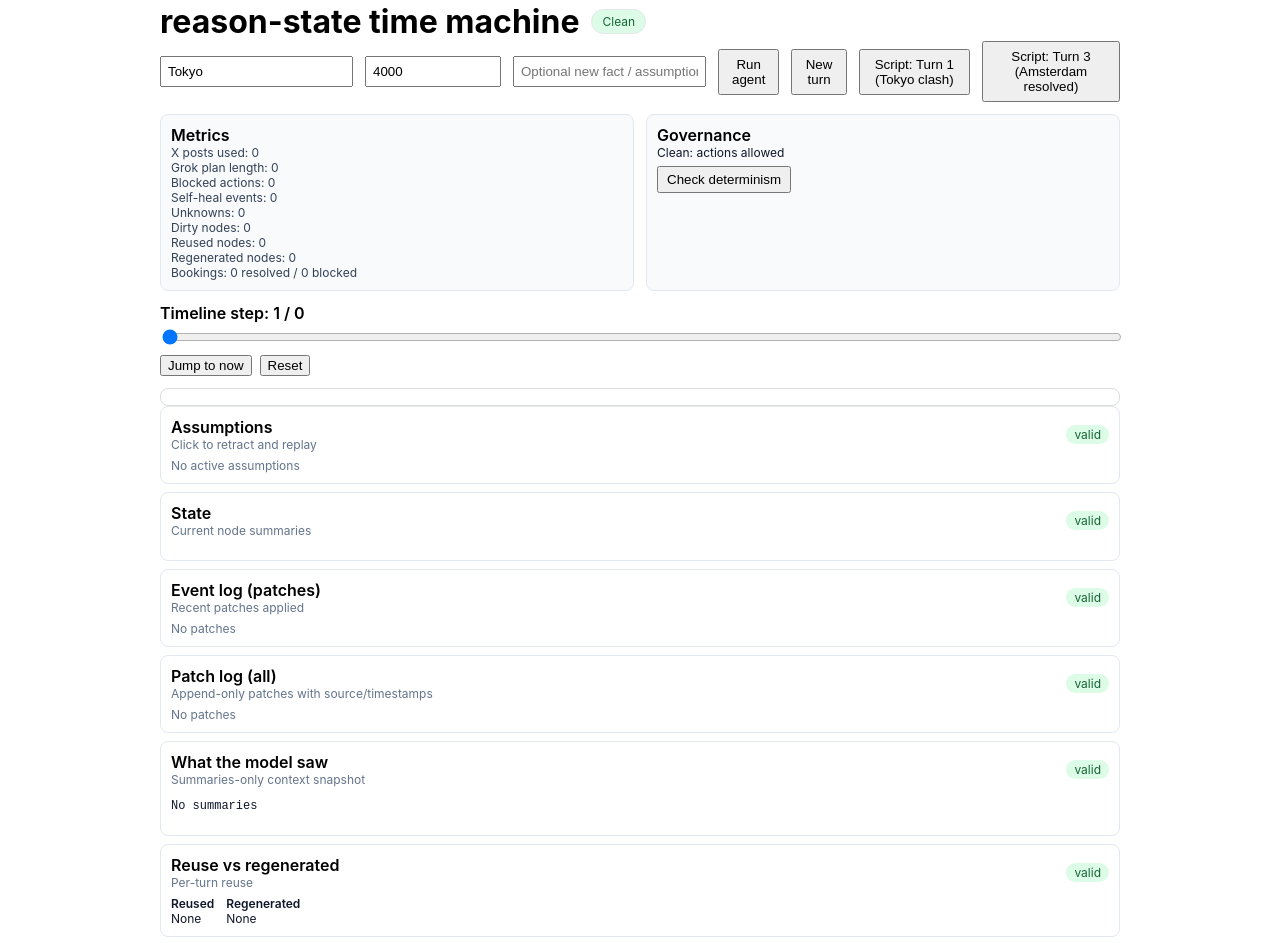
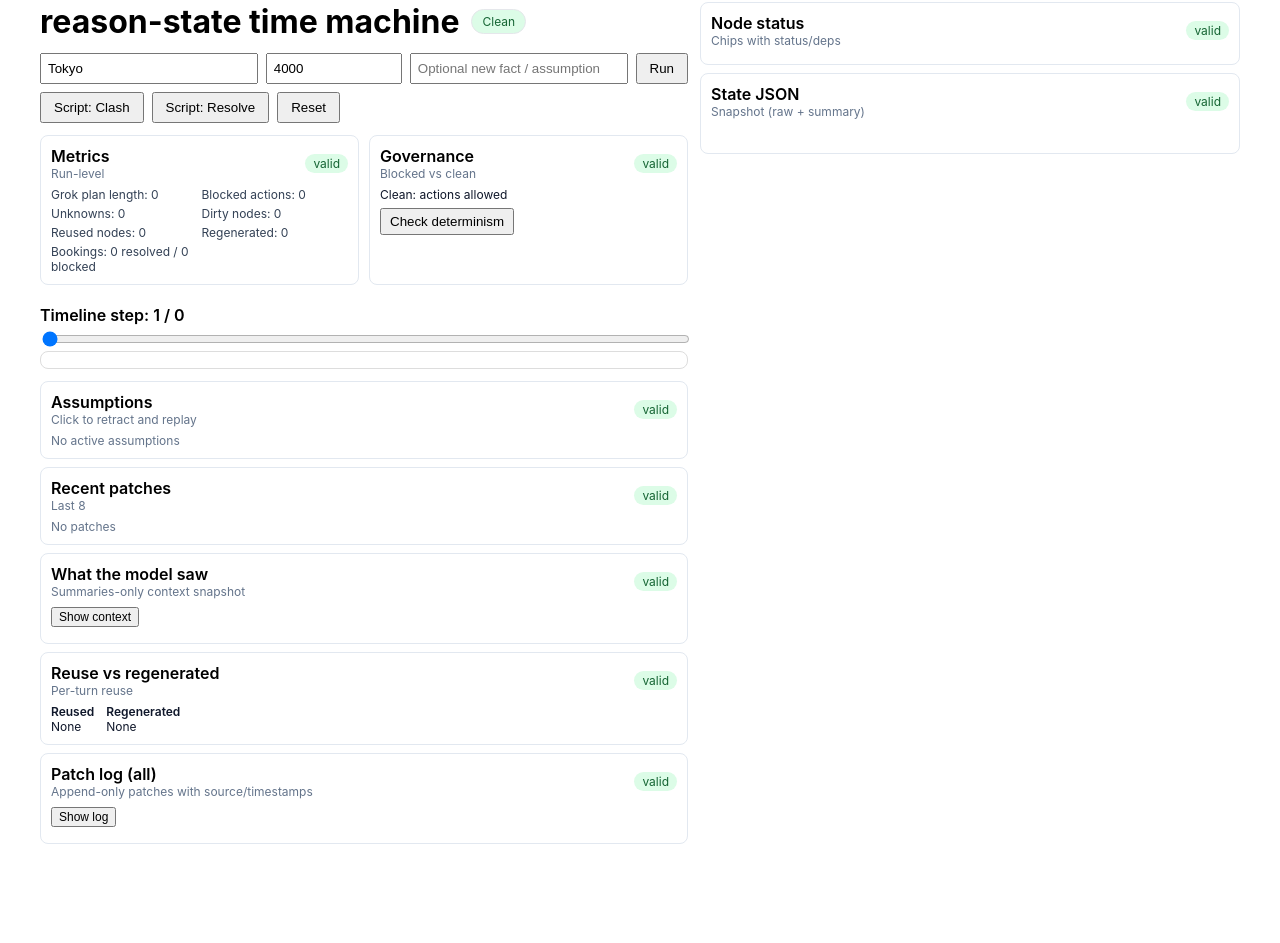
Before and after one commit to Mikebrown0409/reason-state, a React (Vite) app: page / in a window 1280 px wide. Shown: the part 22-965 px from the top of the page. After the commit the page ends 898 px from the top, so only its background shows below. Built offline with nearby package versions, Linux system fonts and the light colour scheme.

Commit message:
base + some UI changes. Shows engine better but not excellent

```diff
--- a/demo/DemoApp.tsx
+++ b/demo/DemoApp.tsx
@@ -4,28 +4,15 @@ import { AssumptionCard } from "../src/ui/AssumptionCard.js";
 import { ReasonState } from "../src/engine/ReasonState.js";
 import type { EchoState, Patch } from "../src/engine/types.js";
 import { runSimpleAgent as runDemoAgent } from "../examples/agents/simpleAgent.js";
+import { resetCalendarHolds } from "../src/tools/mockBooking.js";
 import confetti from "canvas-confetti";
 
 type HistoryEntry = { state: EchoState; label: string; idx: number };
-
-function diffNodes(prev?: EchoState, curr?: EchoState): string[] {
-  if (!prev || !curr) return [];
-  const changed: string[] = [];
-  const ids = new Set([...Object.keys(prev.raw), ...Object.keys(curr.raw)]);
-  ids.forEach((id) => {
-    const a = prev.raw[id];
-    const b = curr.raw[id];
-    if (JSON.stringify(a) !== JSON.stringify(b)) changed.push(id);
-  });
-  return changed;
-}
 
 export function DemoApp() {
   const [history, setHistory] = useState<HistoryEntry[]>([]);
   const [idx, setIdx] = useState(0);
   const current = history[idx] ?? history[history.length - 1];
-  const prev = history[idx - 1];
-  const changed = diffNodes(prev?.state, current?.state);
   const [plan, setPlan] = useState<string>("");
   const [planMeta, setPlanMeta] = useState<{ attempts?: number; lastError?: string; raw?: string }>();
   const [planMetaHistory, setPlanMetaHistory] = useState<Array<{ attempts?: number; lastError?: string; raw?: string; label?: string }>>(
@@ -35,7 +22,6 @@ export function DemoApp() {
   const [query, setQuery] = useState("Tokyo");
   const [budget, setBudget] = useState(4000);
   const [replayResult, setReplayResult] = useState<string>("");
-  const [turn, setTurn] = useState(1);
   const [factInput, setFactInput] = useState("");
   const [timeline, setTimeline] = useState<string[]>([]);
   const [reusedCount, setReusedCount] = useState(0);
@@ -45,10 +31,12 @@ export function DemoApp() {
   const [patchLog, setPatchLog] = useState<Patch[]>([]);
   const [blockedBookings, setBlockedBookings] = useState(0);
   const [resolvedBookings, setResolvedBookings] = useState(0);
+  const [showPatchLog, setShowPatchLog] = useState(false);
+  const [showModelContext, setShowModelContext] = useState(false);
   const scriptedSteps: Array<{ label: string; query: string; budget: number; startDate: string; endDate: string }> = [
     { label: "Turn 1: Tokyo (clash)", query: "Tokyo", budget: 4000, startDate: "2025-12-20", endDate: "2025-12-23" },
     { label: "Turn 2: Adjust", query: "Tokyo", budget: 4000, startDate: "2025-12-20", endDate: "2025-12-23" },
-    { label: "Turn 3: Amsterdam (resolved)", query: "Amsterdam", budget: 4500, startDate: "2026-01-10", endDate: "2026-01-15" }
+    { label: "Turn 3: Amsterdam (resolved)", query: "Amsterdam", budget: 4500, startDate: "2026-02-10", endDate: "2026-02-15" }
   ];
 
   const runLive = (opts?: { scriptedIndex?: number }) => {
@@ -68,7 +56,7 @@ export function DemoApp() {
       setPlanMeta(res.planMeta);
       setPlanMetaHistory(res.planMetaHistory ?? []);
       setEvents(res.events);
-      setTimeline((prev) => [...prev, `Turn ${turn}: ${res.events.join(" | ")}`]);
+      setTimeline((prev) => [...prev, `Turn ${res.history.length}: ${res.events.join(" | ")}`]);
       const allPatches = res.history.flatMap((h) => h.state.history ?? []);
       setPatchLog(allPatches);
       const bookings = Object.values(res.history[res.history.length - 1].state.raw ?? {}).filter((n) => n.type === "action");
@@ -137,10 +125,20 @@ export function DemoApp() {
     .map(([id, summary]) => `- ${id}: ${summary}`)
     .join("\n");
   const hasBlocked = blockedBookings > 0 || unknowns.length > 0 || dirtyNodes.length > 0;
+  const nodeChips = Object.values(current?.state.raw ?? {}).map((n) => ({
+    id: n.id,
+    type: n.type,
+    status: n.status ?? "open",
+    dirty: Boolean(n.dirty),
+    dependsOn: n.dependsOn ?? [],
+    temporalAfter: (n as any).temporalAfter ?? [],
+    temporalBefore: (n as any).temporalBefore ?? []
+  }));
 
   return (
-    <div style={{ maxWidth: 960, margin: "0 auto", fontFamily: "Inter, sans-serif", padding: 16 }}>
-      <div style={{ display: "flex", alignItems: "center", gap: 12 }}>
+    <div style={{ maxWidth: 1200, margin: "0 auto", fontFamily: "Inter, sans-serif", padding: 16, display: "grid", gridTemplateColumns: "1.2fr 1fr", gap: 12 }}>
+      <div>
+        <div style={{ display: "flex", alignItems: "center", gap: 12, marginBottom: 12 }}>
           <h1 style={{ margin: 0 }}>reason-state time machine</h1>
           <span
             style={{
@@ -156,8 +154,8 @@ export function DemoApp() {
           </span>
         </div>
 
-      <div style={{ display: "flex", gap: 12, marginBottom: 12, alignItems: "center" }}>
-        <input value={query} onChange={(e) => setQuery(e.target.value)} placeholder="Query" style={{ padding: 6, flex: 1 }} />
+        <div style={{ display: "flex", gap: 8, marginBottom: 12, alignItems: "center", flexWrap: "wrap" }}>
+          <input value={query} onChange={(e) => setQuery(e.target.value)} placeholder="Query" style={{ padding: 6, flex: 1, minWidth: 160 }} />
           <input
             type="number"
             value={budget}
@@ -169,64 +167,77 @@ export function DemoApp() {
             value={factInput}
             onChange={(e) => setFactInput(e.target.value)}
             placeholder="Optional new fact / assumption"
-          style={{ padding: 6, flex: 1 }}
+            style={{ padding: 6, flex: 1, minWidth: 160 }}
           />
-        <button onClick={runLive} style={{ padding: "6px 12px" }}>
-          Run agent
+          <button onClick={() => runLive()} style={{ padding: "6px 12px" }}>
+            Run
+          </button>
+          <button onClick={() => runLive({ scriptedIndex: 0 })} style={{ padding: "6px 12px" }}>
+            Script: Clash
+          </button>
+          <button onClick={() => runLive({ scriptedIndex: 2 })} style={{ padding: "6px 12px" }}>
+            Script: Resolve
           </button>
           <button
             onClick={() => {
-            setTurn((t) => t + 1);
-            runLive();
+              resetCalendarHolds();
+              setHistory([]);
+              setIdx(0);
+              setPlan("");
+              setPlanMeta(undefined);
+              setPlanMetaHistory([]);
+              setEvents([]);
+              setTimeline([]);
+              setReplayResult("");
+              setReusedCount(0);
+              setRegeneratedCount(0);
+              setPatchLog([]);
+              setBlockedBookings(0);
+              setResolvedBookings(0);
+              setReusedIds([]);
+              setRegeneratedIds([]);
             }}
             style={{ padding: "6px 12px" }}
           >
-          New turn
-        </button>
-        <button onClick={() => runLive({ scriptedIndex: 0 })} style={{ padding: "6px 12px" }}>
-          Script: Turn 1 (Tokyo clash)
-        </button>
-        <button onClick={() => runLive({ scriptedIndex: 2 })} style={{ padding: "6px 12px" }}>
-          Script: Turn 3 (Amsterdam resolved)
+            Reset
           </button>
         </div>
 
-      <div style={{ display: "flex", gap: 12, marginBottom: 12 }}>
-        <div style={{ flex: 1, background: "#f8fafc", padding: 10, borderRadius: 8, border: "1px solid #e2e8f0" }}>
-          <div style={{ fontWeight: 600 }}>Metrics</div>
-          <div style={{ fontSize: 12, color: "#334155" }}>
-            <div>X posts used: {(current?.state.history ?? []).filter((p) => (p as any).value?.type === "assumption").length}</div>
+        <div style={{ display: "grid", gridTemplateColumns: "1fr 1fr", gap: 10, marginBottom: 12 }}>
+          <AssumptionCard title="Metrics" status="valid" subtitle="Run-level">
+            <div style={{ fontSize: 12, color: "#334155", display: "grid", gridTemplateColumns: "1fr 1fr", gap: 4 }}>
               <div>Grok plan length: {plan.length}</div>
               <div>Blocked actions: {events.filter((e) => e.toLowerCase().includes("blocked")).length}</div>
-            <div>Self-heal events: {events.filter((e) => e.toLowerCase().includes("self-heal")).length}</div>
               <div>Unknowns: {unknowns.length}</div>
               <div>Dirty nodes: {dirtyNodes.length}</div>
               <div>Reused nodes: {reusedCount}</div>
-            <div>Regenerated nodes: {regeneratedCount}</div>
+              <div>Regenerated: {regeneratedCount}</div>
               <div>Bookings: {resolvedBookings} resolved / {blockedBookings} blocked</div>
               {planMeta && (
-              <div>
+                <div style={{ gridColumn: "span 2" }}>
                   Grok validation: attempts {planMeta.attempts ?? "?"}
                   {planMeta.lastError ? ` (last error: ${planMeta.lastError})` : ""}
                 </div>
               )}
             </div>
-        </div>
-        <div style={{ flex: 1, background: "#f8fafc", padding: 10, borderRadius: 8, border: "1px solid #e2e8f0" }}>
-          <div style={{ fontWeight: 600 }}>Governance</div>
-          {unknowns.length > 0 || dirtyNodes.length > 0 ? (
-            <div style={{ fontSize: 12, color: "#b91c1c" }}>
-              {unknowns.length > 0 && <div>Blocked: unknowns present ({unknowns.join(", ")})</div>}
-              {dirtyNodes.length > 0 && <div>Dirty nodes: {dirtyNodes.map((n) => n.id).join(", ")}</div>}
-            </div>
+          </AssumptionCard>
+          <AssumptionCard title="Governance" status="valid" subtitle="Blocked vs clean">
+            <div style={{ fontSize: 12, color: hasBlocked ? "#b91c1c" : "#0f172a" }}>
+              {hasBlocked ? (
+                <>
+                  {blockedBookings > 0 && <div>Booking blocked (clash)</div>}
+                  {unknowns.length > 0 && <div>Unknowns: {unknowns.join(", ")}</div>}
+                  {dirtyNodes.length > 0 && <div>Dirty: {dirtyNodes.map((n) => n.id).join(", ")}</div>}
+                </>
               ) : (
-            <div style={{ fontSize: 12, color: "#0f172a" }}>Clean: actions allowed</div>
+                <div>Clean: actions allowed</div>
               )}
               <button style={{ marginTop: 6, padding: "4px 8px" }} onClick={checkReplay}>
                 Check determinism
               </button>
               {replayResult && <div style={{ fontSize: 12, marginTop: 4 }}>{replayResult}</div>}
             </div>
+          </AssumptionCard>
         </div>
 
         <div style={{ marginBottom: 12 }}>
@@ -241,41 +252,8 @@ export function DemoApp() {
             onChange={(e) => setIdx(Number(e.target.value))}
             style={{ width: "100%" }}
           />
-        <button style={{ marginTop: 6 }} onClick={() => setIdx(history.length - 1)}>
-          Jump to now
-        </button>
-        <button
-          style={{ marginTop: 6, marginLeft: 8 }}
-          onClick={() => {
-            setHistory([]);
-            setIdx(0);
-            setPlan("");
-            setPlanMeta(undefined);
-            setPlanMetaHistory([]);
-            setEvents([]);
-            setTimeline([]);
-            setReplayResult("");
-            setReusedCount(0);
-            setRegeneratedCount(0);
-            setPatchLog([]);
-            setBlockedBookings(0);
-            setResolvedBookings(0);
-          }}
-        >
-          Reset
-        </button>
+          <Timeline items={timelineLabels} />
         </div>
-
-      <Timeline items={timelineLabels} />
-      {timeline.length > 0 && (
-        <AssumptionCard title="Turn log" status="valid" subtitle="Events per turn">
-          <ul style={{ fontSize: 12, color: "#334155" }}>
-            {timeline.map((t, i) => (
-              <li key={i}>{t}</li>
-            ))}
-          </ul>
-        </AssumptionCard>
-      )}
 
         {plan && (
           <AssumptionCard title="Grok plan" status="valid" subtitle="Generated live">
@@ -326,19 +304,7 @@ export function DemoApp() {
           )}
         </AssumptionCard>
 
-      <AssumptionCard title="State" status="valid" subtitle="Current node summaries">
-        <ul style={{ fontSize: 12, color: "#334155" }}>
-          {Object.values(current?.state.raw ?? {}).map((n) => (
-            <li key={n.id}>
-              <strong>{n.id}</strong> [{n.type}] {n.status ?? ""} {n.dirty ? "(dirty)" : ""}{" "}
-              {n.assumptionStatus ? `[${n.assumptionStatus}]` : ""}{" "}
-              {n.sourceType ? `(source: ${n.sourceType}${n.sourceId ? `/${n.sourceId}` : ""})` : ""} {n.summary ? `— ${n.summary}` : ""}
-            </li>
-          ))}
-        </ul>
-      </AssumptionCard>
-
-      <AssumptionCard title="Event log (patches)" status="valid" subtitle="Recent patches applied">
+        <AssumptionCard title="Recent patches" status="valid" subtitle="Last 8">
           {recentPatches.length === 0 ? (
             <div style={{ fontSize: 12, color: "#64748b" }}>No patches</div>
           ) : (
@@ -353,7 +319,32 @@ export function DemoApp() {
           )}
         </AssumptionCard>
 
+        <AssumptionCard title="What the model saw" status="valid" subtitle="Summaries-only context snapshot">
+          <button style={{ fontSize: 12, marginBottom: 6 }} onClick={() => setShowModelContext((s) => !s)}>
+            {showModelContext ? "Hide" : "Show"} context
+          </button>
+          {showModelContext && <pre style={{ fontSize: 12, whiteSpace: "pre-wrap", color: "#0f172a" }}>{contextSnapshot || "No summaries"}</pre>}
+        </AssumptionCard>
+
+        <AssumptionCard title="Reuse vs regenerated" status="valid" subtitle="Per-turn reuse">
+          <div style={{ display: "flex", gap: 12, fontSize: 12, color: "#0f172a" }}>
+            <div>
+              <div style={{ fontWeight: 600 }}>Reused</div>
+              {reusedIds.length === 0 ? <div>None</div> : <div style={{ display: "flex", gap: 6, flexWrap: "wrap" }}>{reusedIds.map((id) => <span key={id} style={{ padding: "2px 6px", borderRadius: 8, background: "#dcfce7", border: "1px solid #bbf7d0" }}>{id}</span>)}</div>}
+            </div>
+            <div>
+              <div style={{ fontWeight: 600 }}>Regenerated</div>
+              {regeneratedIds.length === 0 ? <div>None</div> : <div style={{ display: "flex", gap: 6, flexWrap: "wrap" }}>{regeneratedIds.map((id) => <span key={id} style={{ padding: "2px 6px", borderRadius: 8, background: "#eff6ff", border: "1px solid #bfdbfe" }}>{id}</span>)}</div>}
+            </div>
+          </div>
+        </AssumptionCard>
+
         <AssumptionCard title="Patch log (all)" status="valid" subtitle="Append-only patches with source/timestamps">
+          <button style={{ fontSize: 12, marginBottom: 6 }} onClick={() => setShowPatchLog((s) => !s)}>
+            {showPatchLog ? "Hide log" : "Show log"}
+          </button>
+          {showPatchLog && (
+            <>
               {patchLog.length === 0 ? (
                 <div style={{ fontSize: 12, color: "#64748b" }}>No patches</div>
               ) : (
@@ -371,44 +362,46 @@ export function DemoApp() {
                   })}
                 </ul>
               )}
+            </>
+          )}
         </AssumptionCard>
+      </div>
 
-      <AssumptionCard title="What the model saw" status="valid" subtitle="Summaries-only context snapshot">
-        <pre style={{ fontSize: 12, whiteSpace: "pre-wrap", color: "#0f172a" }}>{contextSnapshot || "No summaries"}</pre>
-      </AssumptionCard>
-
-      <AssumptionCard title="Reuse vs regenerated" status="valid" subtitle="Per-turn reuse">
-        <div style={{ display: "flex", gap: 12, fontSize: 12, color: "#0f172a" }}>
       <div>
-            <div style={{ fontWeight: 600 }}>Reused</div>
-            {reusedIds.length === 0 ? <div>None</div> : <div style={{ display: "flex", gap: 6, flexWrap: "wrap" }}>{reusedIds.map((id) => <span key={id} style={{ padding: "2px 6px", borderRadius: 8, background: "#dcfce7", border: "1px solid #bbf7d0" }}>{id}</span>)}</div>}
+        <AssumptionCard title="Node status" status="valid" subtitle="Chips with status/deps">
+          <div style={{ display: "flex", gap: 8, flexWrap: "wrap" }}>
+            {nodeChips.map((n) => (
+              <div
+                key={n.id}
+                style={{
+                  padding: "6px 10px",
+                  borderRadius: 10,
+                  border: "1px solid #e2e8f0",
+                  background: n.status === "blocked" ? "#fee2e2" : n.dirty ? "#fef9c3" : "#dcfce7",
+                  color: "#0f172a",
+                  fontSize: 12
+                }}
+              >
+                <div style={{ fontWeight: 600 }}>{n.id}</div>
+                <div>{n.type} {n.status}{n.dirty ? " (dirty)" : ""}</div>
+                {(n.dependsOn.length > 0 || n.temporalAfter.length > 0 || n.temporalBefore.length > 0) && (
+                  <div style={{ marginTop: 2 }}>
+                    {n.dependsOn.length > 0 && <div>depends: {n.dependsOn.join(", ")}</div>}
+                    {n.temporalAfter.length > 0 && <div>after: {n.temporalAfter.join(", ")}</div>}
+                    {n.temporalBefore.length > 0 && <div>before: {n.temporalBefore.join(", ")}</div>}
                   </div>
-          <div>
-            <div style={{ fontWeight: 600 }}>Regenerated</div>
-            {regeneratedIds.length === 0 ? <div>None</div> : <div style={{ display: "flex", gap: 6, flexWrap: "wrap" }}>{regeneratedIds.map((id) => <span key={id} style={{ padding: "2px 6px", borderRadius: 8, background: "#eff6ff", border: "1px solid #bfdbfe" }}>{id}</span>)}</div>}
+                )}
               </div>
+            ))}
           </div>
         </AssumptionCard>
 
-      <AssumptionCard title="Diff (previous → current)" status="valid" subtitle="Changed nodes on last step">
-        {changed.length === 0 ? (
-          <div style={{ fontSize: 12, color: "#64748b" }}>No changes</div>
-        ) : (
-          <ul style={{ fontSize: 12, color: "#334155" }}>
-            {changed.map((id) => {
-              const prevNode = prev?.state.raw[id];
-              const currNode = current?.state.raw[id];
-              return (
-                <li key={id}>
-                  <strong>{id}</strong>
-                  <div>Prev: {prevNode?.summary ?? JSON.stringify(prevNode)}</div>
-                  <div>Curr: {currNode?.summary ?? JSON.stringify(currNode)}</div>
-                </li>
-              );
-            })}
-          </ul>
-        )}
+        <AssumptionCard title="State JSON" status="valid" subtitle="Snapshot (raw + summary)">
+          <pre style={{ fontSize: 12, whiteSpace: "pre-wrap", color: "#0f172a", maxHeight: 220, overflow: "auto" }}>
+            {JSON.stringify(current?.state, null, 2)}
+          </pre>
         </AssumptionCard>
+      </div>
     </div>
   );
 }
--- a/examples/agents/simpleAgent.ts
+++ b/examples/agents/simpleAgent.ts
@@ -23,7 +23,8 @@ function clone<T>(obj: T): T {
 export async function runSimpleAgent(
   query: string,
   budget: number,
-  options: ReasonStateOptions = {}
+  injectedFacts?: Array<{ summary: string }>,
+  options: ReasonStateOptions & { bookingDates?: { startDate: string; endDate: string } } = {}
 ): Promise<SimpleAgentResult> {
   const engine = new ReasonState(options);
   const events: string[] = [];
@@ -50,6 +51,7 @@ export async function runSimpleAgent(
         }
       },
       { op: "add", path: "/summary/goal", value: `Goal: ${query}` },
+      { op: "add", path: "/summary/budget", value: `Budget: ${budget}` },
       {
         op: "add",
         path: "/raw/budget",
@@ -58,6 +60,27 @@ export async function runSimpleAgent(
     ],
     `Seed goal (${budget.toLocaleString()} budget)`
   );
+
+  if (injectedFacts && injectedFacts.length > 0) {
+    const factPatches = injectedFacts.flatMap((f, i) => [
+      {
+        op: "add",
+        path: `/raw/input-${i}`,
+        value: {
+          id: `input-${i}`,
+          type: "assumption",
+          summary: f.summary,
+          details: { provided: true },
+          assumptionStatus: "valid",
+          status: "open",
+          sourceType: "user",
+          sourceId: `input-${i}`
+        }
+      },
+      { op: "add", path: `/summary/input-${i}`, value: `User input: ${f.summary}` }
+    ]);
+    applyStep(factPatches, "Injected facts");
+  }
 
   // Grok plan with deterministic context (multi-turn governance-aware)
   const planSummaries: string[] = [];
@@ -98,8 +121,8 @@ export async function runSimpleAgent(
     destination: query,
     budget,
     unknowns: engine.snapshot.unknowns,
-    startDate: "2025-12-20",
-    endDate: "2025-12-23"
+    startDate: options.bookingDates?.startDate ?? "2025-12-20",
+    endDate: options.bookingDates?.endDate ?? "2025-12-23"
   });
   applyStep(
     bookingPatches,
--- a/src/tools/mockBooking.ts
+++ b/src/tools/mockBooking.ts
@@ -10,10 +10,20 @@ type BookingInput = {
   unknowns?: string[];
 };
 
-const calendarHolds: Array<{ startDate: string; endDate: string; destination?: string }> = [
-  { startDate: "2025-12-20", endDate: "2025-12-23", destination: "Tokyo" },
-  { startDate: "2025-12-24", endDate: "2025-12-27", destination: "Amsterdam" }
-];
+let calendarHolds: Array<{ startDate: string; endDate: string; destination?: string }> = [];
+
+function seedCalendar() {
+  calendarHolds = [
+    { startDate: "2025-12-20", endDate: "2025-12-23", destination: "Tokyo" },
+    { startDate: "2025-12-24", endDate: "2025-12-27", destination: "Amsterdam" }
+  ];
+}
+
+seedCalendar();
+
+export function resetCalendarHolds(): void {
+  seedCalendar();
+}
 
 function overlaps(aStart?: string, aEnd?: string, bStart?: string, bEnd?: string): boolean {
   if (!aStart || !aEnd || !bStart || !bEnd) return false;
```
Lines whose indentation alone changed are shown as unchanged.
